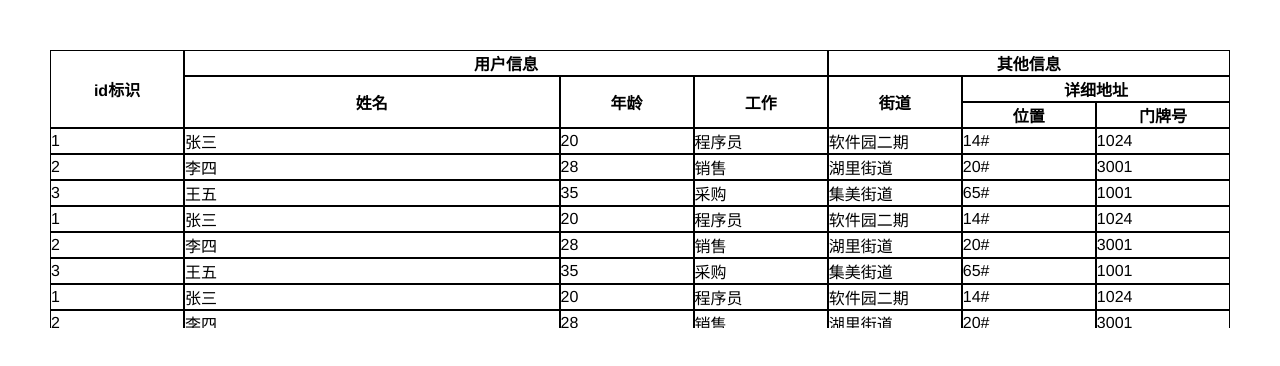
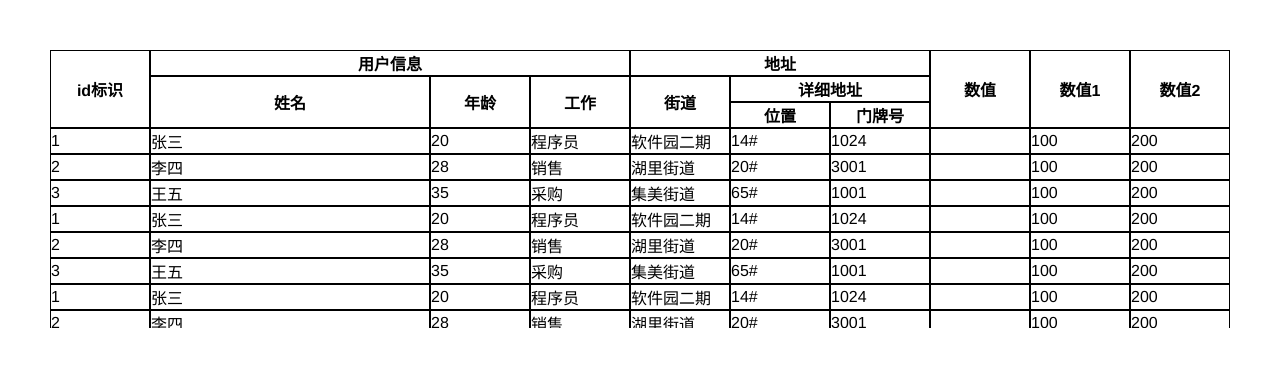
Before and after one commit to kitorv/voce-ui, a Vue app: page / in a window 1280 px wide. Shown: the top 366 px of the page. Built offline with nearby package versions, Linux system fonts and the light colour scheme.

Commit message:
固定列排序

```diff
--- a/packages/components/datagrid.vue
+++ b/packages/components/datagrid.vue
@@ -68,6 +68,10 @@ export default {
         // 过滤掉没有数据的行
         return rows.filter(row => row.length > 0);
       };
+
+      // 列先进行固定列的排序
+      this.sortFixedColumns();
+      // 列转换数据格式为表格渲染行格式
       const rows = getHeaderRows(this.columns);
 
       // 设置单元格的colspan和rowspan
@@ -86,6 +90,8 @@ export default {
           column.rowSpan = rows.length - column.level + 1;
         }
       };
+
+      // 从顶部递归到底部设置单元格的占位大小
       this.columns.forEach(col => {
         setCellSize(col);
       });
@@ -93,6 +99,15 @@ export default {
       // 设置初始话数据
       this.columnRows = rows;
       this.leafColumns = leafColumns;
+    },
+    // 根据固定列属性fixed排序'left'排左侧'right'排右侧其他的排中间
+    sortFixedColumns() {
+      const sortOrderProps = ["left", undefined, "right"];
+      this.columns.sort((x, y) => {
+        const xIndex = sortOrderProps.indexOf(x.fixed);
+        const yIndex = sortOrderProps.indexOf(y.fixed);
+        return Math.abs(xIndex) - Math.abs(yIndex);
+      });
     },
     // 表体内容渲染完数据，根据是否包含滚动条处理
     handleBodyTableAfterRneder() {
--- a/src/App.vue
+++ b/src/App.vue
@@ -13,9 +13,10 @@ export default {
   data() {
     return {
       columns: [
-        { key: "id", title: "id标识", width: 100 },
+        { key: "id", title: "id标识", fixed: "left", width: 100 },
         {
           title: "用户信息",
+          fixed: "left",
           children: [
             { key: "name", title: "姓名", width: 280 },
             { key: "age", title: "年龄", width: 100 },
@@ -23,7 +24,7 @@ export default {
           ]
         },
         {
-          title: "其他信息",
+          title: "地址",
           children: [
             { key: "street", title: "街道", width: 100 },
             {
@@ -34,7 +35,20 @@ export default {
               ]
             }
           ]
-        }
+        },
+        // {
+        //   title: "指标",
+        //   children: [
+        //     { key: "target1", title: "指标1", width: 100 },
+        //     { key: "target2", title: "指标2", width: 100 },
+        //     { key: "target3", title: "指标3", width: 100 },
+        //     { key: "target4", title: "指标4", width: 100 }
+        //   ]
+        // },
+        { key: "number0", title: "数值", fixed: "right", width: 100 },
+        { key: "number1", title: "数值1", fixed: "right", width: 100 },
+        { key: "number2", title: "数值2", fixed: "right", width: 100 },
+        { key: "number3", title: "数值3", fixed: "right", width: 100 }
       ],
       dataSource: [
         {
@@ -44,7 +58,226 @@ export default {
           work: "程序员",
           street: "软件园二期",
           building: "14#",
-          doorNo: "1024"
+          doorNo: "1024",
+          number1: 100,
+          number2: 200,
+          number3: 300
+        },
+        {
+          id: 2,
+          name: "李四",
+          age: 28,
+          work: "销售",
+          street: "湖里街道",
+          building: "20#",
+          doorNo: "3001",
+          number1: 100,
+          number2: 200,
+          number3: 300
+        },
+        {
+          id: 3,
+          name: "王五",
+          age: 35,
+          work: "采购",
+          street: "集美街道",
+          building: "65#",
+          doorNo: "1001",
+          number1: 100,
+          number2: 200,
+          number3: 300
+        },
+        {
+          id: 1,
+          name: "张三",
+          age: 20,
+          work: "程序员",
+          street: "软件园二期",
+          building: "14#",
+          doorNo: "1024",
+          number1: 100,
+          number2: 200,
+          number3: 300
+        },
+        {
+          id: 2,
+          name: "李四",
+          age: 28,
+          work: "销售",
+          street: "湖里街道",
+          building: "20#",
+          doorNo: "3001",
+          number1: 100,
+          number2: 200,
+          number3: 300
+        },
+        {
+          id: 3,
+          name: "王五",
+          age: 35,
+          work: "采购",
+          street: "集美街道",
+          building: "65#",
+          doorNo: "1001",
+          number1: 100,
+          number2: 200,
+          number3: 300
+        },
+        {
+          id: 1,
+          name: "张三",
+          age: 20,
+          work: "程序员",
+          street: "软件园二期",
+          building: "14#",
+          doorNo: "1024",
+          number1: 100,
+          number2: 200,
+          number3: 300
+        },
+        {
+          id: 2,
+          name: "李四",
+          age: 28,
+          work: "销售",
+          street: "湖里街道",
+          building: "20#",
+          doorNo: "3001",
+          number1: 100,
+          number2: 200,
+          number3: 300
+        },
+        {
+          id: 3,
+          name: "王五",
+          age: 35,
+          work: "采购",
+          street: "集美街道",
+          building: "65#",
+          doorNo: "1001",
+          number1: 100,
+          number2: 200,
+          number3: 300
+        },
+        {
+          id: 1,
+          name: "张三",
+          age: 20,
+          work: "程序员",
+          street: "软件园二期",
+          building: "14#",
+          doorNo: "1024",
+          number1: 100,
+          number2: 200,
+          number3: 300
+        },
+        {
+          id: 2,
+          name: "李四",
+          age: 28,
+          work: "销售",
+          street: "湖里街道",
+          building: "20#",
+          doorNo: "3001",
+          number1: 100,
+          number2: 200,
+          number3: 300
+        },
+        {
+          id: 3,
+          name: "王五",
+          age: 35,
+          work: "采购",
+          street: "集美街道",
+          building: "65#",
+          doorNo: "1001",
+          number1: 100,
+          number2: 200,
+          number3: 300
+        },
+        {
+          id: 1,
+          name: "张三",
+          age: 20,
+          work: "程序员",
+          street: "软件园二期",
+          building: "14#",
+          doorNo: "1024",
+          number1: 100,
+          number2: 200,
+          number3: 300
+        },
+        {
+          id: 2,
+          name: "李四",
+          age: 28,
+          work: "销售",
+          street: "湖里街道",
+          building: "20#",
+          doorNo: "3001",
+          number1: 100,
+          number2: 200,
+          number3: 300
+        },
+        {
+          id: 3,
+          name: "王五",
+          age: 35,
+          work: "采购",
+          street: "集美街道",
+          building: "65#",
+          doorNo: "1001",
+          number1: 100,
+          number2: 200,
+          number3: 300
+        },
+        {
+          id: 1,
+          name: "张三",
+          age: 20,
+          work: "程序员",
+          street: "软件园二期",
+          building: "14#",
+          doorNo: "1024",
+          number1: 100,
+          number2: 200,
+          number3: 300
+        },
+        {
+          id: 2,
+          name: "李四",
+          age: 28,
+          work: "销售",
+          street: "湖里街道",
+          building: "20#",
+          doorNo: "3001",
+          number1: 100,
+          number2: 200,
+          number3: 300
+        },
+        {
+          id: 3,
+          name: "王五",
+          age: 35,
+          work: "采购",
+          street: "集美街道",
+          building: "65#",
+          doorNo: "1001",
+          number1: 100,
+          number2: 200,
+          number3: 300
+        },
+        {
+          id: 1,
+          name: "张三",
+          age: 20,
+          work: "程序员",
+          street: "软件园二期",
+          building: "14#",
+          doorNo: "1024",
+          number1: 100,
+          number2: 200,
+          number3: 300
         },
         {
           id: 2,
@@ -62,169 +295,10 @@ export default {
           work: "采购",
           street: "集美街道",
           building: "65#",
-          doorNo: "1001"
-        },
-        {
-          id: 1,
-          name: "张三",
-          age: 20,
-          work: "程序员",
-          street: "软件园二期",
-          building: "14#",
-          doorNo: "1024"
-        },
-        {
-          id: 2,
-          name: "李四",
-          age: 28,
-          work: "销售",
-          street: "湖里街道",
-          building: "20#",
-          doorNo: "3001"
-        },
-        {
-          id: 3,
-          name: "王五",
-          age: 35,
-          work: "采购",
-          street: "集美街道",
-          building: "65#",
-          doorNo: "1001"
-        },
-        {
-          id: 1,
-          name: "张三",
-          age: 20,
-          work: "程序员",
-          street: "软件园二期",
-          building: "14#",
-          doorNo: "1024"
-        },
-        {
-          id: 2,
-          name: "李四",
-          age: 28,
-          work: "销售",
-          street: "湖里街道",
-          building: "20#",
-          doorNo: "3001"
-        },
-        {
-          id: 3,
-          name: "王五",
-          age: 35,
-          work: "采购",
-          street: "集美街道",
-          building: "65#",
-          doorNo: "1001"
-        },
-        {
-          id: 1,
-          name: "张三",
-          age: 20,
-          work: "程序员",
-          street: "软件园二期",
-          building: "14#",
-          doorNo: "1024"
-        },
-        {
-          id: 2,
-          name: "李四",
-          age: 28,
-          work: "销售",
-          street: "湖里街道",
-          building: "20#",
-          doorNo: "3001"
-        },
-        {
-          id: 3,
-          name: "王五",
-          age: 35,
-          work: "采购",
-          street: "集美街道",
-          building: "65#",
-          doorNo: "1001"
-        },
-        {
-          id: 1,
-          name: "张三",
-          age: 20,
-          work: "程序员",
-          street: "软件园二期",
-          building: "14#",
-          doorNo: "1024"
-        },
-        {
-          id: 2,
-          name: "李四",
-          age: 28,
-          work: "销售",
-          street: "湖里街道",
-          building: "20#",
-          doorNo: "3001"
-        },
-        {
-          id: 3,
-          name: "王五",
-          age: 35,
-          work: "采购",
-          street: "集美街道",
-          building: "65#",
-          doorNo: "1001"
-        },
-        {
-          id: 1,
-          name: "张三",
-          age: 20,
-          work: "程序员",
-          street: "软件园二期",
-          building: "14#",
-          doorNo: "1024"
-        },
-        {
-          id: 2,
-          name: "李四",
-          age: 28,
-          work: "销售",
-          street: "湖里街道",
-          building: "20#",
-          doorNo: "3001"
-        },
-        {
-          id: 3,
-          name: "王五",
-          age: 35,
-          work: "采购",
-          street: "集美街道",
-          building: "65#",
-          doorNo: "1001"
-        },
-        {
-          id: 1,
-          name: "张三",
-          age: 20,
-          work: "程序员",
-          street: "软件园二期",
-          building: "14#",
-          doorNo: "1024"
-        },
-        {
-          id: 2,
-          name: "李四",
-          age: 28,
-          work: "销售",
-          street: "湖里街道",
-          building: "20#",
-          doorNo: "3001"
-        },
-        {
-          id: 3,
-          name: "王五",
-          age: 35,
-          work: "采购",
-          street: "集美街道",
-          building: "65#",
-          doorNo: "1001"
+          doorNo: "1001",
+          number1: 100,
+          number2: 200,
+          number3: 300
         }
       ]
     };
```
